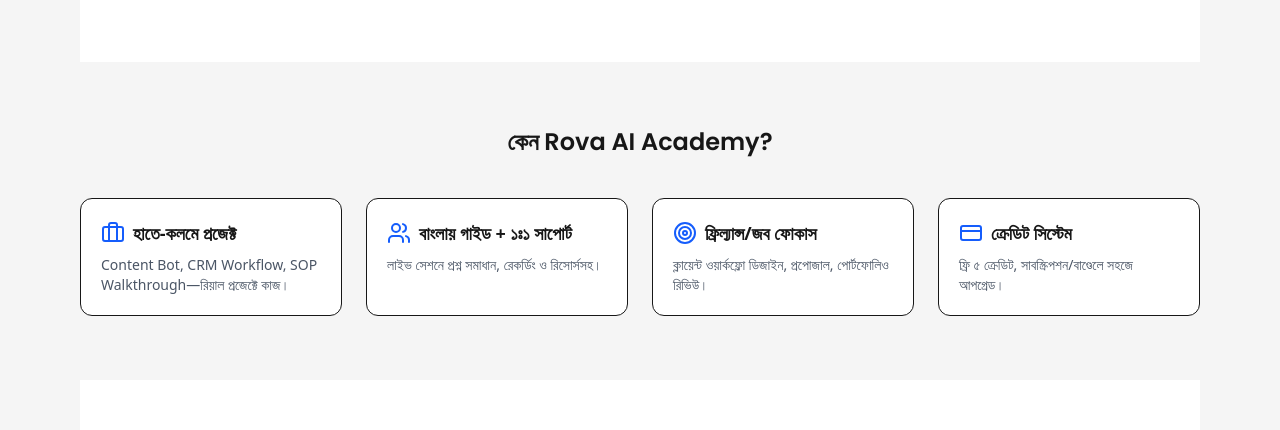
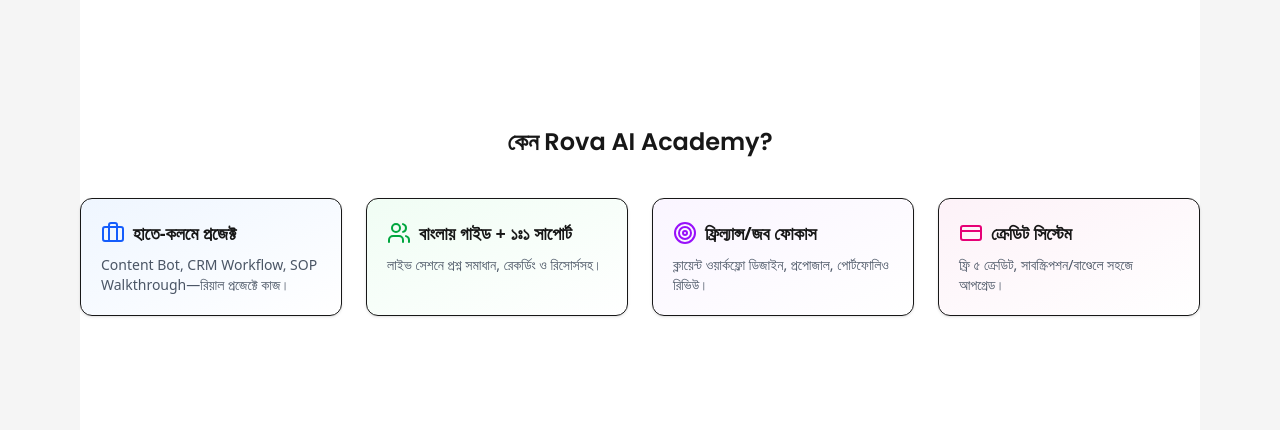
Before and after one commit to helloshamimjunior-cpu/rova-ai, a Next.js app: page / in a window 1280 px wide. Shown: the part 649-1079 px from the top of the page. Built offline with nearby package versions, Linux system fonts and the light colour scheme.

Commit message:
update why section with gradient and hover

```diff
--- a/app/page.tsx
+++ b/app/page.tsx
@@ -101,36 +101,44 @@
         </div>
       </section>
 {/* Why Rova AI */}
-<section className="py-16">
+<section className="py-16 bg-white">
   <h2 className="text-center text-2xl font-semibold mb-10">কেন Rova AI Academy?</h2>
 
   <div className="mx-auto max-w-6xl grid gap-6 sm:grid-cols-2 lg:grid-cols-4">
-    <div className="rounded-xl border bg-white p-5">
+    <div className="rounded-xl border bg-gradient-to-br from-blue-50 to-white p-5 shadow-sm hover:shadow-md hover:scale-105 transition">
       <div className="flex items-center gap-2 mb-2 text-lg font-semibold">
         <Briefcase className="h-6 w-6 text-blue-600" /> হাতে-কলমে প্রজেক্ট
       </div>
-      <p className="text-sm text-gray-600">Content Bot, CRM Workflow, SOP Walkthrough—রিয়াল প্রজেক্টে কাজ।</p>
+      <p className="text-sm text-gray-600">
+        Content Bot, CRM Workflow, SOP Walkthrough—রিয়াল প্রজেক্টে কাজ।
+      </p>
     </div>
 
-    <div className="rounded-xl border bg-white p-5">
+    <div className="rounded-xl border bg-gradient-to-br from-green-50 to-white p-5 shadow-sm hover:shadow-md hover:scale-105 transition">
       <div className="flex items-center gap-2 mb-2 text-lg font-semibold">
-        <Users className="h-6 w-6 text-blue-600" /> বাংলায় গাইড + ১ঃ১ সাপোর্ট
+        <Users className="h-6 w-6 text-green-600" /> বাংলায় গাইড + ১ঃ১ সাপোর্ট
       </div>
-      <p className="text-sm text-gray-600">লাইভ সেশনে প্রশ্ন সমাধান, রেকর্ডিং ও রিসোর্সসহ।</p>
+      <p className="text-sm text-gray-600">
+        লাইভ সেশনে প্রশ্ন সমাধান, রেকর্ডিং ও রিসোর্সসহ।
+      </p>
     </div>
 
-    <div className="rounded-xl border bg-white p-5">
+    <div className="rounded-xl border bg-gradient-to-br from-purple-50 to-white p-5 shadow-sm hover:shadow-md hover:scale-105 transition">
       <div className="flex items-center gap-2 mb-2 text-lg font-semibold">
-        <Target className="h-6 w-6 text-blue-600" /> ফ্রিল্যান্স/জব ফোকাস
+        <Target className="h-6 w-6 text-purple-600" /> ফ্রিল্যান্স/জব ফোকাস
       </div>
-      <p className="text-sm text-gray-600">ক্লায়েন্ট ওয়ার্কফ্লো ডিজাইন, প্রপোজাল, পোর্টফোলিও রিভিউ।</p>
+      <p className="text-sm text-gray-600">
+        ক্লায়েন্ট ওয়ার্কফ্লো ডিজাইন, প্রপোজাল, পোর্টফোলিও রিভিউ।
+      </p>
     </div>
 
-    <div className="rounded-xl border bg-white p-5">
+    <div className="rounded-xl border bg-gradient-to-br from-pink-50 to-white p-5 shadow-sm hover:shadow-md hover:scale-105 transition">
       <div className="flex items-center gap-2 mb-2 text-lg font-semibold">
-        <CreditCard className="h-6 w-6 text-blue-600" /> ক্রেডিট সিস্টেম
+        <CreditCard className="h-6 w-6 text-pink-600" /> ক্রেডিট সিস্টেম
       </div>
-      <p className="text-sm text-gray-600">ফ্রি ৫ ক্রেডিট, সাবস্ক্রিপশন/বাণ্ডেলে সহজে আপগ্রেড।</p>
+      <p className="text-sm text-gray-600">
+        ফ্রি ৫ ক্রেডিট, সাবস্ক্রিপশন/বাণ্ডেলে সহজে আপগ্রেড।
+      </p>
     </div>
   </div>
 </section>
```
